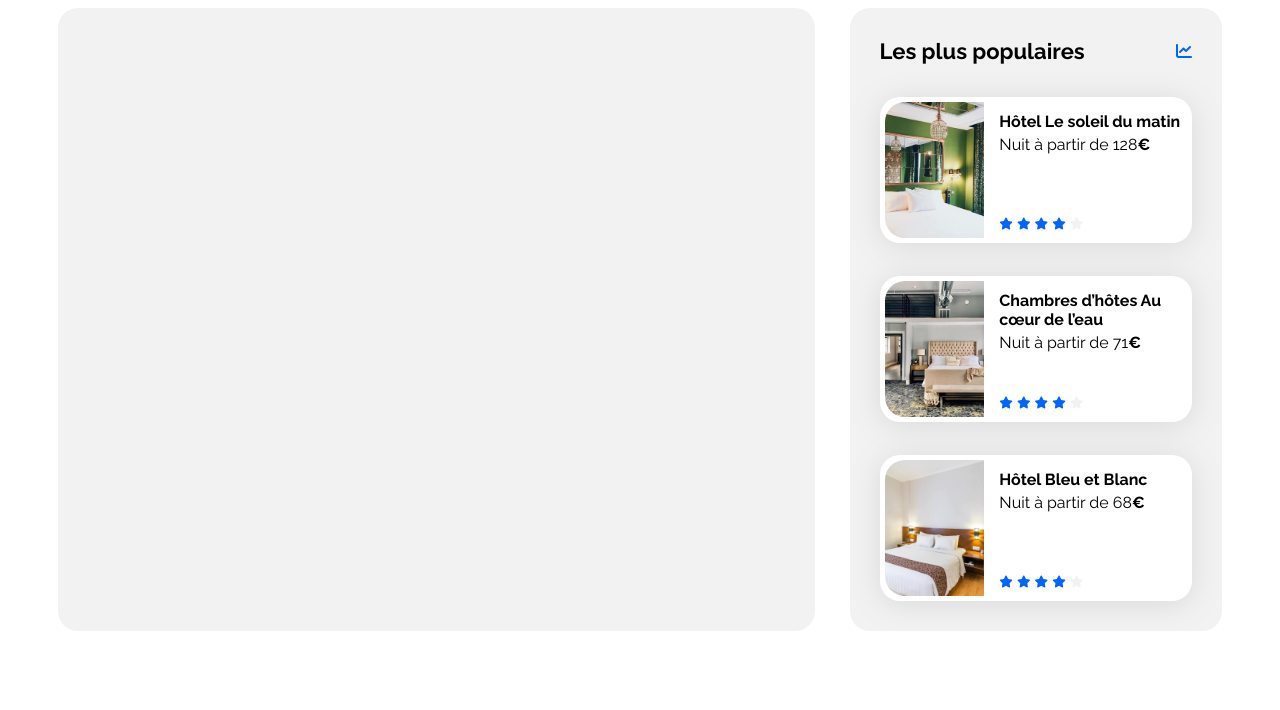
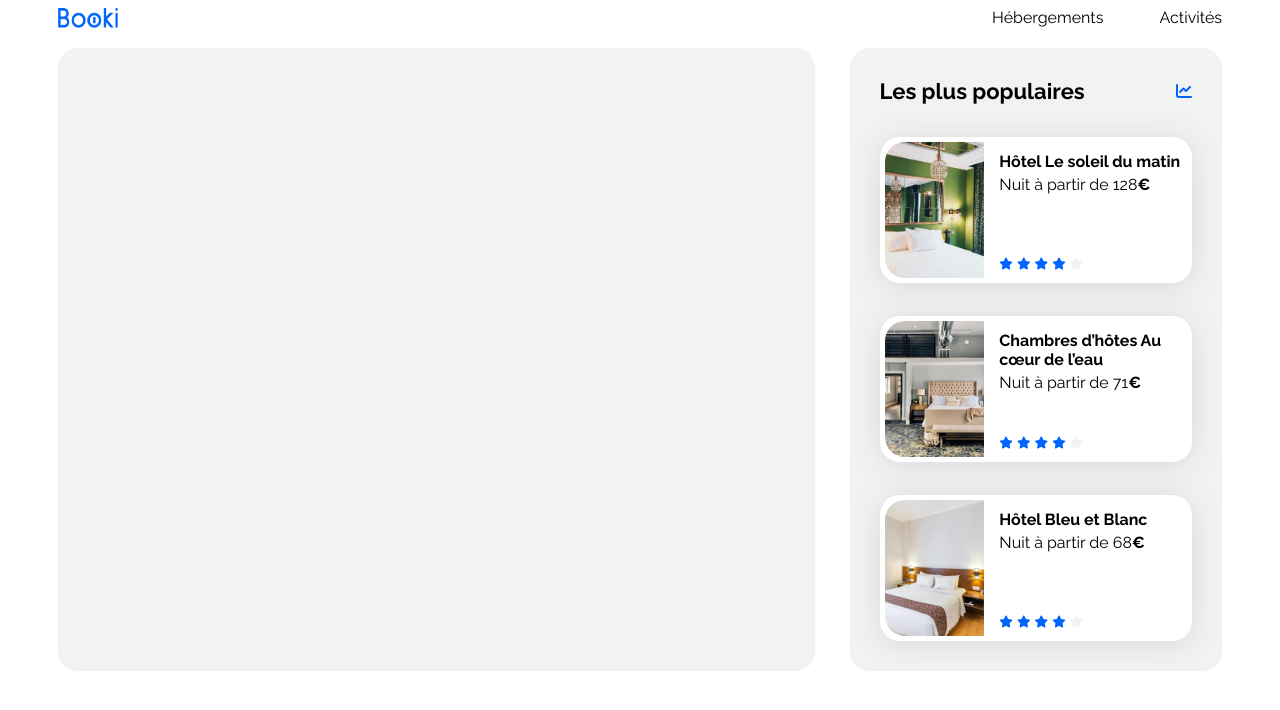
Before and after one commit to Lylia23/Booki, a plain HTML site: page index.html in a window 1280 px wide. Drawn offline with Linux system fonts and the light colour scheme.

Commit message:
developpement header

```diff
--- a/css/style.css
+++ b/css/style.css
@@ -26,6 +26,31 @@ body {
     min-width: var(--largeur-min);
     padding: 0 50px;
     box-sizing: border-box;
+}
+
+.main-header {
+    display: flex;
+    justify-content: space-between;
+    height: 40px;
+}
+
+.logo {
+    width: 60px;
+    height: 20px;
+}
+
+.menu {
+    display: flex;
+    justify-content: space-between;
+    width: 230px;
+}
+
+.titre-menu {
+
+    &:hover {
+        color: var(--main-color);
+        border-top: 2px var(--main-color) solid;
+    }
 }
 
 a {
--- a/index.html
+++ b/index.html
@@ -16,7 +16,15 @@
 
 <body>
     <div class="main-container">
-        <header></header>
+        <header class="main-header">
+            <div>
+                 <img class="logo" src="./images/logo/Booki.png" alt="logo">
+            </div>
+           <div class="menu">
+                <a class="titre-menu" href="#">Hébergements</a>
+                <a class="titre-menu" href="#">Activités</a>
+           </div>
+        </header>
         <main>
             <div class="hebergements-and-populaires">
                 <section class="hebergements">
```
